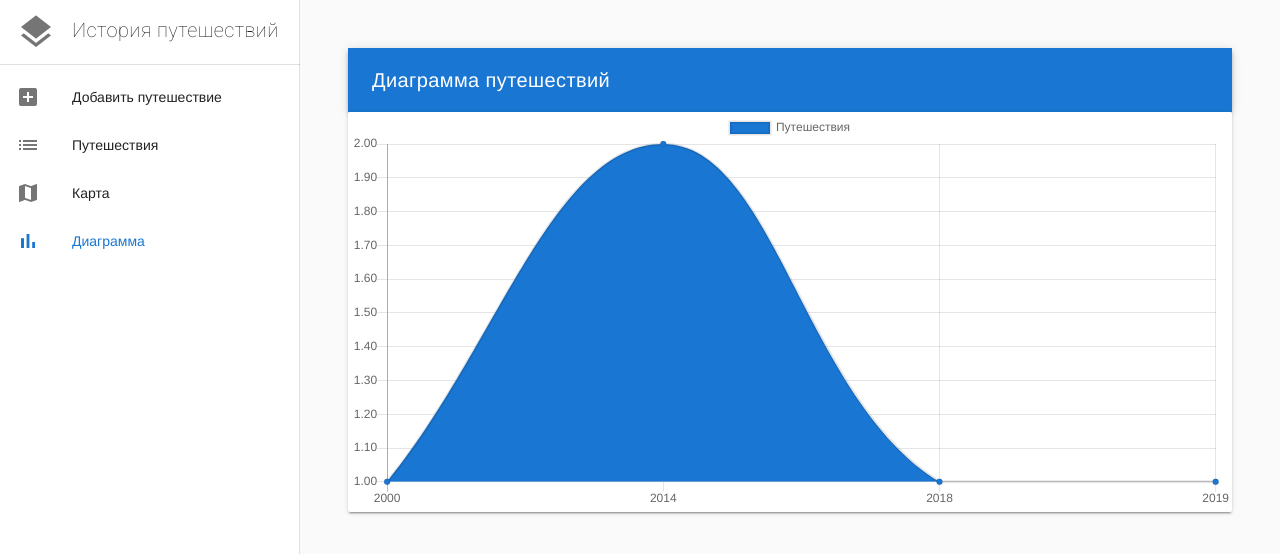
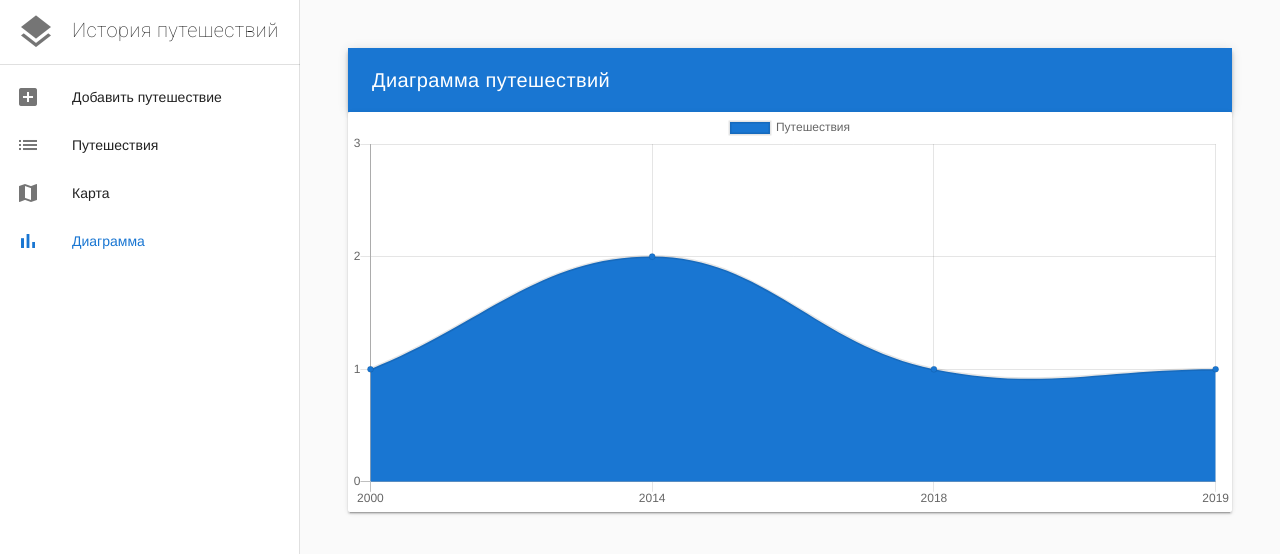
Before and after one commit to freeday/vdooh-travel, a Vue app: page /travels/chart in a window 1280 px wide. Shown: the top 554 px of the page. Built offline with nearby package versions, Linux system fonts and the light colour scheme; data requests are answered from the project's data file.

Commit message:
[*] yAxis chart

```diff
--- a/src/views/TravelChart.vue
+++ b/src/views/TravelChart.vue
@@ -27,7 +27,20 @@ export default {
           }
         ]
       },
-      chartOptions: { responsive: true, maintainAspectRatio: false }
+      chartOptions: {
+        responsive: true,
+        maintainAspectRatio: false,
+        scales: {
+          yAxes: [
+            {
+              ticks: {
+                min: 0,
+                stepSize: 1
+              }
+            }
+          ]
+        }
+      }
     };
   },
   async created() {
@@ -36,16 +49,23 @@ export default {
       await this.$store.dispatch("fetchTravels");
       let travels = this.travels;
       let o = {};
+
       for (let i = 0; i < travels.length; i++) {
         let el = travels[i];
         let key = el.date.substring(0, 4);
         if (o[key] === undefined) o[key] = 0;
         o[key] += 1;
       }
+
       this.chartData.labels = Object.keys(o);
       this.chartData.datasets[0].data = this.chartData.labels.map((k, i) => {
         return o[k];
       });
+
+      const k = 1.5;
+      let max = Math.max.apply(null, this.chartData.datasets[0].data) * k;
+
+      this.chartOptions.scales.yAxes[0].ticks.max = max;
       this.loaded = true;
     } catch (e) {
       console.error(e);
```
